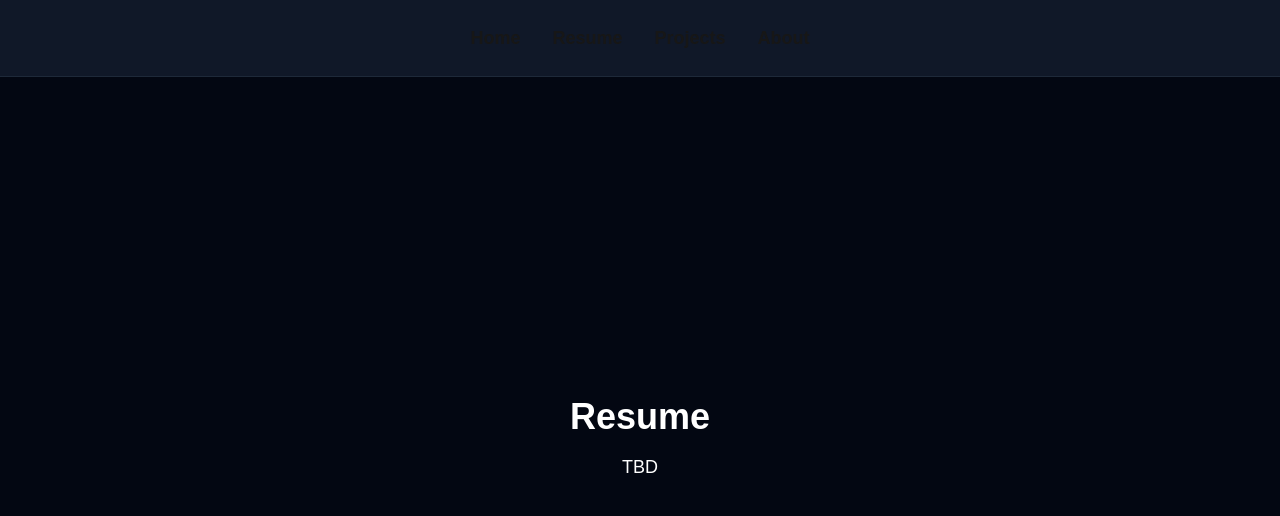
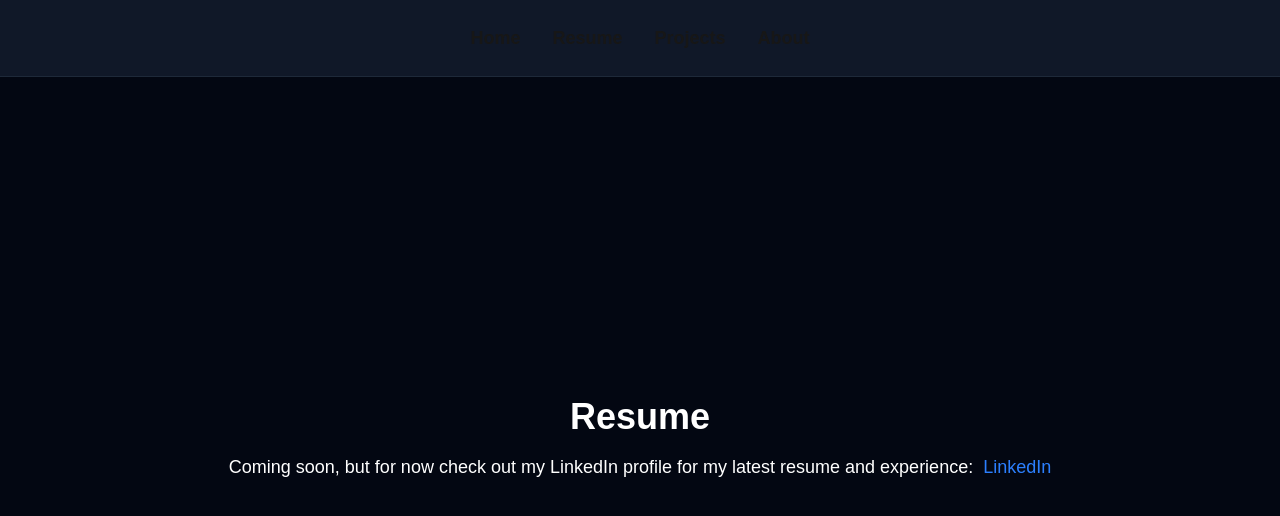
Before and after one commit to jarmbrust/portfolio-website, a Next.js app: page /resume in a window 1280 px wide. Shown: the top 516 px of the page. Built offline with nearby package versions, Linux system fonts and the light colour scheme.

Commit message:
linkined link

```diff
--- a/src/app/resume/page.tsx
+++ b/src/app/resume/page.tsx
@@ -2,7 +2,8 @@ export default function Resume() {
   return (
     <div className="flex-1 flex flex-col items-center justify-center w-full text-white">
       <h1 className="text-4xl font-bold mb-4">Resume</h1>
-      <p className="text-lg">TBD</p>
+      <p className="text-lg">Coming soon, but for now check out my LinkedIn profile for my latest resume and experience: &nbsp;
+        <a href="https://www.linkedin.com/in/jamesarmbrust/" target="_blank" rel="noopener noreferrer" className="text-blue-500 hover:underline">LinkedIn</a></p>
     </div>
   );
 }
```
